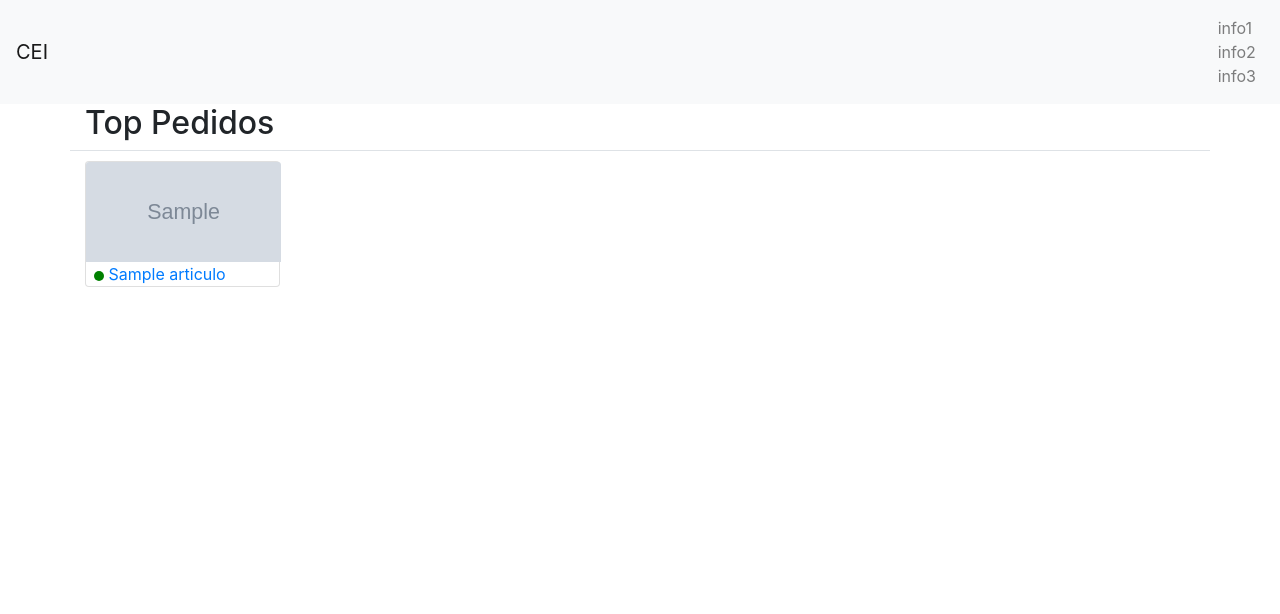
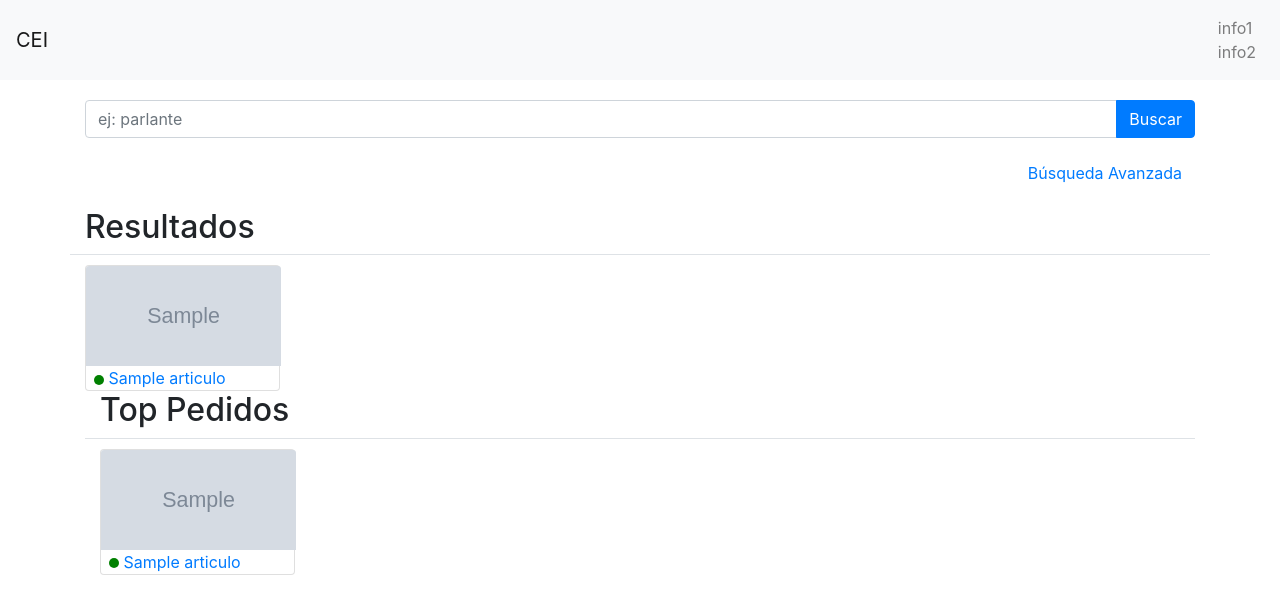
Before and after one commit to DCC-CC4401/2018-1-Winning-Eleven-11-T3, a Django app: template InventarioCEI/templates/articulos.html in a window 1280 px wide. Shown: the top 614 px of the page. Run offline with Django 3.2, Linux system fonts and the light colour scheme; the template is opened without the code that fills it: values that come from a table or form of the project are taken from there, others are empty; tables that the repository leaves empty hold one stand-in row (values such as "Sample post"); grey boxes marked "Sample" are stand-in pictures; some libraries are stand-ins or nearby versions.

Commit message:
Agrego barras de busqueda.

```diff
--- a/InventarioCEI/templates/articulos.html
+++ b/InventarioCEI/templates/articulos.html
@@ -2,8 +2,105 @@
 {% load static %}
 {% block title %}CEI - Artículos{% endblock %}
 {% block body %}
+    {% if modo == 'avanzado' %}
     <div class="container">
+        <div class="alert alert-secondary" role="alert">
+            <form method="post">
+                {% csrf_token %}
+                <div class="form-row">
+                    <div class="form-group col">
+                        <label for="nombre">Nombre</label>
+                        <input type="text" class="form-control" name="nombre" id="nombre" placeholder="ej: parlante">
+                    </div>
+                </div>
+                <div class="form-row">
+                    <div class="form-group col-md-6">
+                        <label for="tipo">Tipo</label>
+                        <select name="tipo" id="tipo" class="form-control">
+                            <option selected>Tipo</option>
+                            <option>1</option>
+                            <option>2</option>
+                            <option>3</option>
+                            <option>4</option>
+                        </select>
+                    </div>
+                    <div class="form-group col-md-6">
+                        <label for="estado">Disponibilidad</label>
+                        <select name="estado" id="estado" class="form-control">
+                            <option selected value="any">Cualquiera</option>
+                            <option value="Disponible">Disponible</option>
+                            <option value="En prestamo">En préstamo</option>
+                            <option value="En reparacion">En reparación</option>
+                            <option value="Perdido">Perdido</option>
+                        </select>
+                    </div>
+                </div>
+                <div class="form-row">
+                    <div class="col text-right">
+                        <button name="modo" id="modo" value="0" class="btn btn-link">Búsqueda Simple</button>
+                        <button type="submit" class="btn btn-primary">Buscar</button>
+                    </div>
+                </div>
+            </form>
+        </div>
+    </div>
+    {% else %}
+    <div class="container">
+        <form method="post">
+            {% csrf_token %}
+            <div class="form-row">
+                <div class="form-group col">
+                    <div class="input-group">
+                        <input type="text" class="form-control" name="nombre" id="nombre" placeholder="ej: parlante">
+                        <div class="input-group-append">
+                            <input type="submit" class="btn btn-primary" value="Buscar">
+                        </div>
+                    </div>
+                </div>
+            </div>
+            <div class="form-row">
+                <div class="form-group col text-right">
+                    <button name="modo" id="modo" value="1" class="btn btn-link">Búsqueda Avanzada</button>
+                </div>
+            </div>
+        </form>
+    </div>
+    {% endif %}
+    {% if busqueda %}
+        <div class="container">
+        <div class="row border-bottom">
+        <div class="col"><h2>Resultados</h2></div>
+        </div>
+        <div class="row">
+            {% for articulo in busqueda %}
+                <div class="col">
+                    <a href="#">
+                        <div class="card" style="width: 195px;margin-top:10px;">
+                        <img class="card-img-top" src="{% get_media_prefix %}{{ articulo.imagen }}" style="width:195px;height:100px;">
+                        <div class="card-body" style="padding-top:0;padding-bottom:0;padding-left:8px;">
+                            {% if articulo.estado == "Disponible" %}
+                                <svg width="10" height="10">
+                                    <circle cx="5" cy="5" r="5" fill="green" style="display:inline-block;"/>
+                                </svg>
+                            {% elif articulo.estado == "En prestamo" %}
+                                <svg width="10" height="10">
+                                    <circle cx="5" cy="5" r="5" fill="yellow" style="display:inline-block;"/>
+                                </svg>
+                            {% else %}
+                                <svg width="10" height="10">
+                                    <circle cx="5" cy="5" r="5" fill="red" style="display:inline-block;"/>
+                                </svg>
+                            {% endif %}
+                        {{ articulo.nombre }}
+                        </div>
+                        </div>
+                     </a>
+                </div>
+            {% endfor %}
+        </div>
+    {% endif %}
     {% if populares %}
+        <div class="container">
         <div class="row border-bottom">
         <div class="col"><h2>Top Pedidos</h2></div>
         </div>
--- a/InventarioCEI/templates/navbar.html
+++ b/InventarioCEI/templates/navbar.html
@@ -11,18 +11,19 @@
     <title>{% block title %}Barra navegación{% endblock %}</title>
   </head>
   <body>
-    <nav class="navbar navbar-expand-lg navbar-light bg-light">
+    <nav class="navbar navbar-expand-lg navbar-light bg-light" style="margin-bottom:20px;">
       <a class="navbar-brand" href="#">CEI</a>
         <div class="navbar-collapse collapse justify-content-stretch" id="navbarSupportedContent">
             <ul class="navbar-nav ml-auto">
                 <li class="nav-item">
-                    <a class="nav-link" href="#">info1<br>info2<br>info3</a>
+                    <a class="nav-link" href="#">info1<br>info2</a>
                 </li>
             </ul>
-
         </div>
     </nav>
-    {% block body %}{% endblock %}
+    {% block body %}
+
+    {% endblock %}
     <!-- Optional JavaScript -->
     <!-- jQuery first, then Popper.js, then Bootstrap JS -->
     <script src="https://code.jquery.com/jquery-3.3.1.slim.min.js" integrity="sha384-q8i/X+965DzO0rT7abK41JStQIAqVgRVzpbzo5smXKp4YfRvH+8abtTE1Pi6jizo" crossorigin="anonymous"></script>
```
Also changed, not shown: InventarioCEI/App/views.py (+17 -3 lines).
